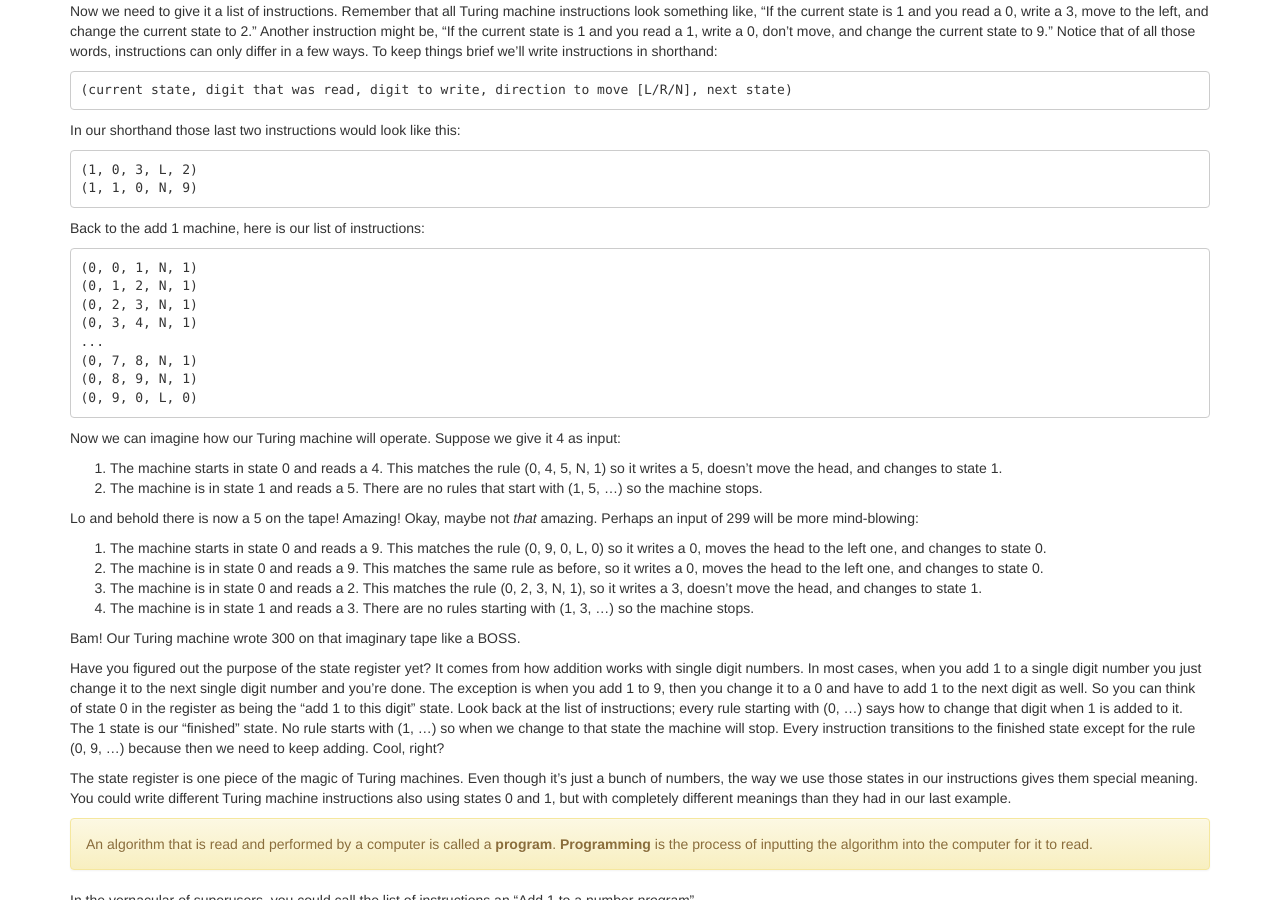
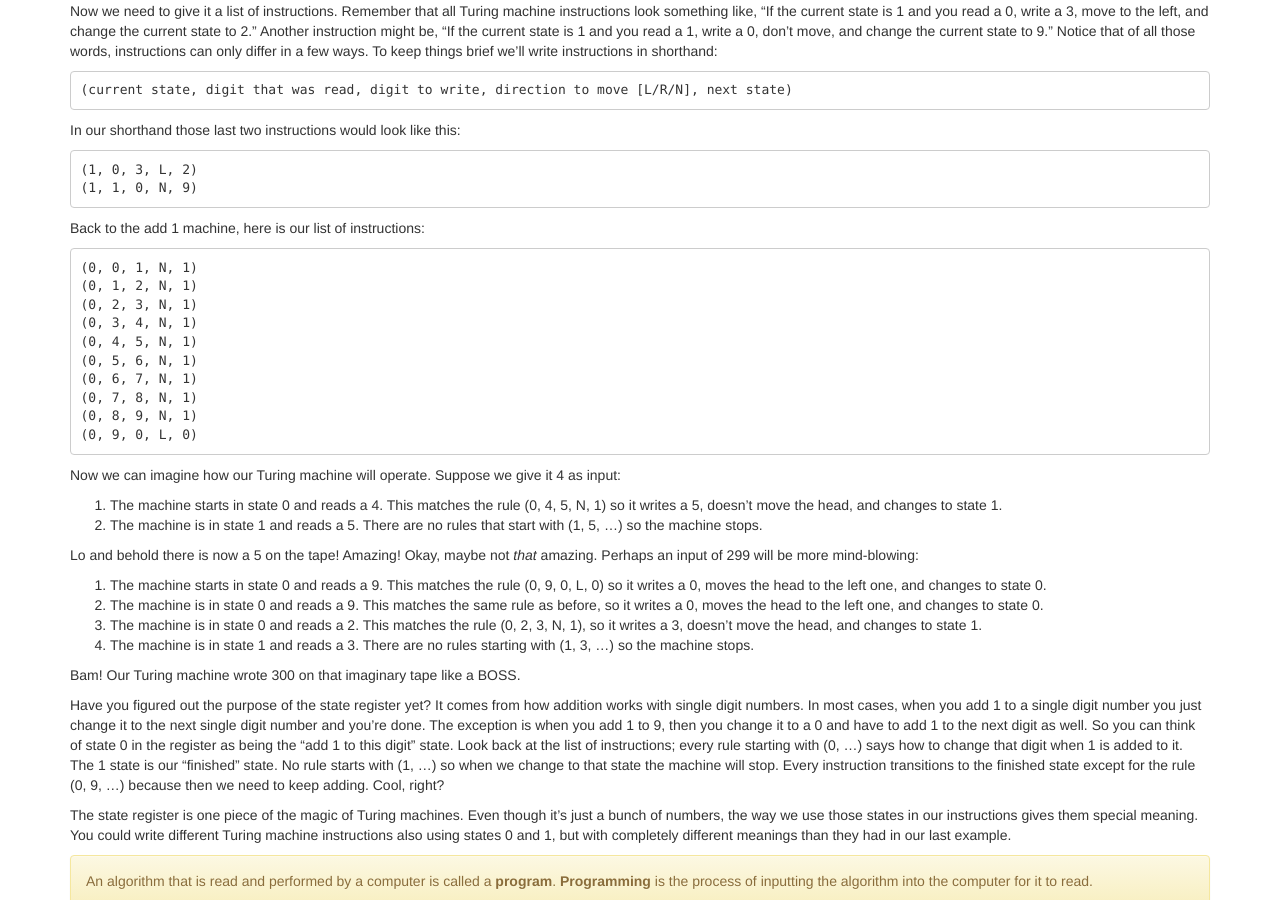
Before and after one commit to silverhammermba/superuser, a Jekyll site: the page built from _posts/2011-03-01-ch2.markdown, in a window 1280 px wide and 900 px high, scrolled down 2532 px. Built offline with Jekyll 4.4.1, drawn with Linux system fonts in a browser that asks for light colours; nearby versions of some CDN libraries.

Commit message:
More explicit in Turing machine example

```diff
--- a/_posts/2011-03-01-ch2.markdown
+++ b/_posts/2011-03-01-ch2.markdown
@@ -244,7 +244,9 @@
     (0, 1, 2, N, 1)
     (0, 2, 3, N, 1)
     (0, 3, 4, N, 1)
-    ...
+    (0, 4, 5, N, 1)
+    (0, 5, 6, N, 1)
+    (0, 6, 7, N, 1)
     (0, 7, 8, N, 1)
     (0, 8, 9, N, 1)
     (0, 9, 0, L, 0)
```
